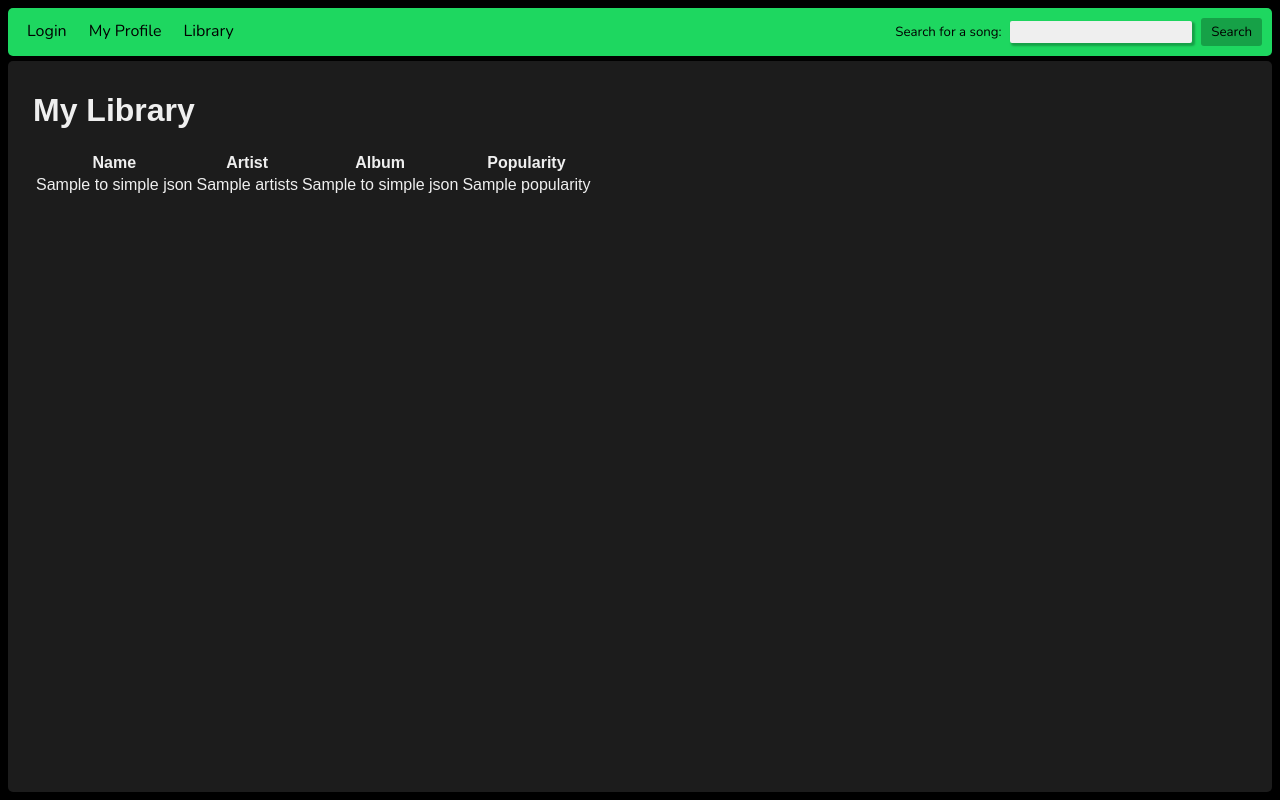
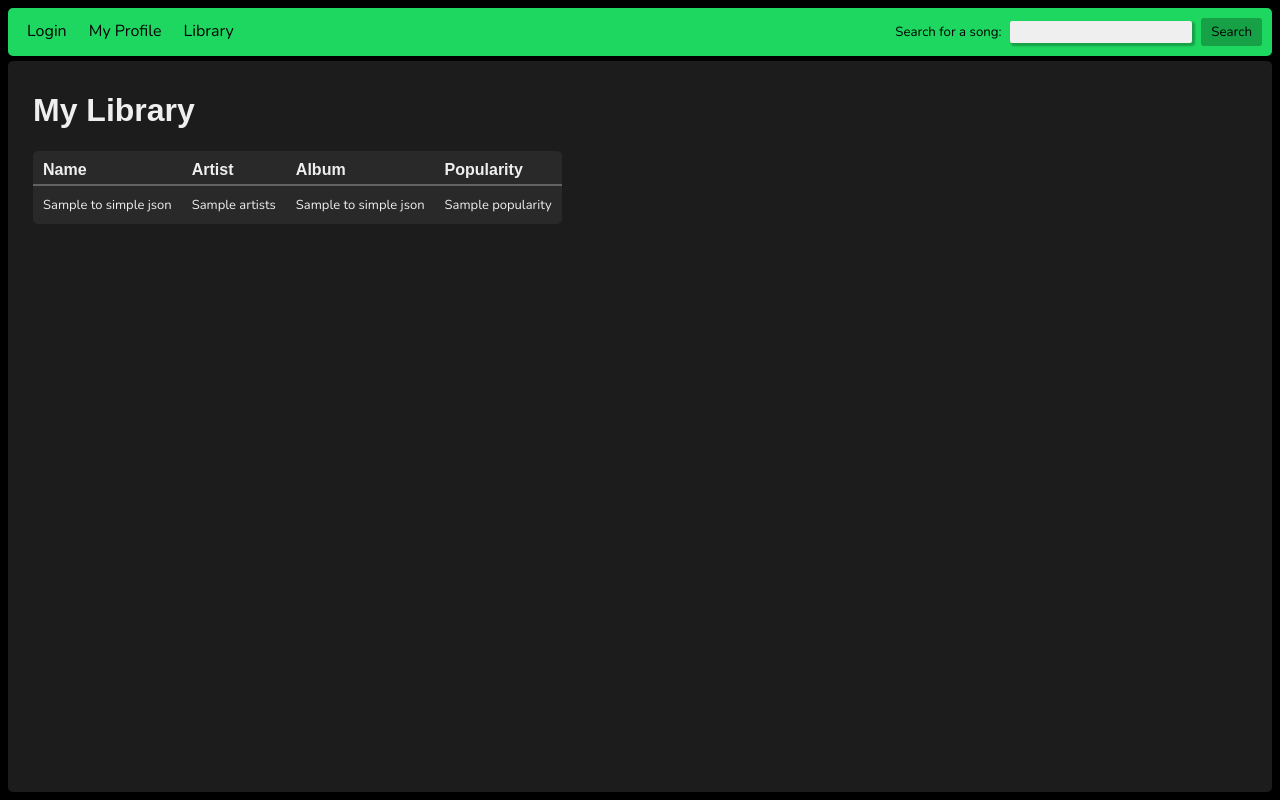
Before and after one commit to zainosaurus/spotify-app, a Flask app: template app/templates/library.html in a window 1280 px wide. Run offline with Flask 2, Linux system fonts and the light colour scheme; the template is opened without the code that fills it: most values are stand-ins (such as "Sample title", 1, 10 or a date in 2020).

Commit message:
Updated front-end for current users library

```diff
--- a/app/server.py
+++ b/app/server.py
@@ -98,13 +98,19 @@ def my_profile():
 # Returns song analysis data
 # required parameters:
 #   search_query(string): string to search for
-@app.route('/song_info', methods = ['GET'])
+@app.route('/track', defaults={'spotify_id': None}, methods=['GET'])
+@app.route('/track/<string:spotify_id>')
 @login_required
-def song_info():
-    track = Track.find(current_user.get_access_token(), request.args.get('search_query'))
+def song_info(spotify_id):
+    if request.args.get('search_query'):
+        track = Track.find_by_query(current_user.get_access_token(), request.args.get('search_query'))
+        page_title = request.args.get('search_query')
+    else:
+        track = Track.find_by_id(current_user.get_access_token(), spotify_id)
+        page_title = track.to_simple_json()['name']
     track.perform_audio_analysis()
     return render_template('song_analysis.html',
-        title = request.args.get('search_query'),
+        title = page_title,
         track_info = track.to_simple_json(),
         labels = [],
         data_labels = track.data_points().get('labels'),
--- a/app/spotify/api.py
+++ b/app/spotify/api.py
@@ -25,6 +25,13 @@ def search(access_token, query, _type, limit = 1):
     params = dict(q = query, type = _type, limit = limit)
     return requests.get(url, headers = auth.create_header(access_token), params = params).json()
 
+# Retrieves a track by it's Spotify ID
+# param: id(string): Spotify ID of the track
+@validate_token
+def get_track(access_token, _id):
+    url = utils.build_url([SPOTIFY_BASE_URL, 'tracks', _id])
+    return requests.get(url, headers = auth.create_header(access_token)).json()
+
 # Gets Audio Analysis information for a Track
 # param: _id(string): Spotify ID for the track
 @validate_token
--- /dev/null
+++ b/app/static/js/clickable_table_rows.js
@@ -0,0 +1,5 @@
+$(document).ready(function() {
+    $('.clickable-row').click(function() {
+        window.location = $(this).data("href");
+    });
+});
--- a/app/static/styles/card.css
+++ b/app/static/styles/card.css
@@ -3,7 +3,6 @@
     padding: 10px 30px 10px 30px;
     border-radius: 5px;
     box-sizing: border-box;
-    /* box-shadow: 3px 3px 2px 1px rgba(69, 69, 69, 0.4); */
     font-family: 'Nunito', sans-serif;
     font-size: small;
     vertical-align: middle;
--- /dev/null
+++ b/app/static/styles/table.css
@@ -0,0 +1,36 @@
+table {
+    background-color: rgba(152, 152, 152, 0.1);
+    border-radius: 5px;
+    border-collapse: collapse;
+}
+
+thead {
+    text-align: left;
+    border-bottom: 2px solid rgba(152, 152, 152, 0.3);
+}
+
+thead th {
+    margin-bottom: 12px;
+    font-weight: bold;
+    padding: 10px 10px 5px 10px;
+}
+
+tbody tr {
+    font-family: 'Nunito', sans-serif;
+    font-size: small;
+    font-weight: lighter;
+    transition: background-color 0.35s;
+}
+
+tr .song-title {
+    font-weight: bolder;
+}
+
+tbody tr:hover {
+    background-color: rgba(152, 152, 152, 0.15);
+    cursor: pointer;
+}
+
+tbody td {
+    padding: 10px;
+}
--- a/app/templates/layouts/base.html
+++ b/app/templates/layouts/base.html
@@ -5,11 +5,12 @@
             <title>{% block title %}Default Page{% endblock %} - Robolist </title>
             <script src="https://ajax.googleapis.com/ajax/libs/jquery/3.4.1/jquery.min.js"></script>
             <link href="https://fonts.googleapis.com/css?family=Nunito&display=swap" rel="stylesheet">
-            <link rel="stylesheet" type="text/css" href="{{ url_for('static', filename='styles/layouts.css') }}">
+            <link rel="stylesheet" type="text/css" href="{{ url_for('static', filename='styles/layout.css') }}">
             <link rel="stylesheet" type="text/css" href="{{ url_for('static', filename='styles/main.css') }}">
             <link rel="stylesheet" type="text/css" href="{{ url_for('static', filename='styles/navbar.css') }}">
             <link rel="stylesheet" type="text/css" href="{{ url_for('static', filename='styles/form.css') }}">
             <link rel="stylesheet" type="text/css" href="{{ url_for('static', filename='styles/card.css') }}">
+            <link rel="stylesheet" type="text/css" href="{{ url_for('static', filename='styles/table.css') }}">
         {% endblock head %}
     </head>
     <body>
--- a/app/templates/layouts/navigation.html
+++ b/app/templates/layouts/navigation.html
@@ -6,7 +6,7 @@
     </div>
 
     <div id='search-div'>
-        <form method="GET" id = 'search-form' action = '/song_info'>
+        <form method="GET" id='search-form' action="{{ url_for('song_info') }}">
             <label name='search_query'> Search for a song: </label>
             <input type='text' autocomplete='off' name='search_query'>
             <input type='submit' value='Search'>
--- a/app/templates/library.html
+++ b/app/templates/library.html
@@ -1,4 +1,10 @@
 {% extends 'layouts/base.html' %}
+
+{% block head %}
+    {{ super() }}
+    <script src="{{ url_for('static', filename = 'js/clickable_table_rows.js') }}"></script>
+
+{% endblock %}
 
 {% block title %} My Library {% endblock %}
 
@@ -16,8 +22,8 @@
             </thead>
             <tbody>
                 {% for track in saved_tracks %}
-                    <tr>
-                        <td> {{ track.to_simple_json().get('name') }} </td>
+                    <tr class='clickable-row' data-href="{{ url_for('song_info', spotify_id=track.to_simple_json().get('id')) }}">
+                        <td class='song-title'> {{ track.to_simple_json().get('name') }} </td>
                         <td> {{ track.to_simple_json().get('artists') }} </td>
                         <td> {{ track.to_simple_json().get('album_name') }} </td>
                         <td> {{ track.to_simple_json().get('popularity') }} </td>
--- a/app/templates/song_analysis.html
+++ b/app/templates/song_analysis.html
@@ -21,7 +21,7 @@
 {% block title %} {{ title }} {% endblock %}
 
 {% block content %}
-    <h1> Top Search Result for "{{ title }}" </h1>
+    <h1> {{ title }} </h1>
     <div class = 'card inline' style = 'min-width: 25%;'>
         <div id = 'song-info'>
             <p><b>Track: </b> {{ track_info['name'] }}</p>
```
Also changed, not shown: app/spotify/objects.py (+11 -2 lines), app/static/styles/layout.css (renamed from app/static/styles/layouts.css).
